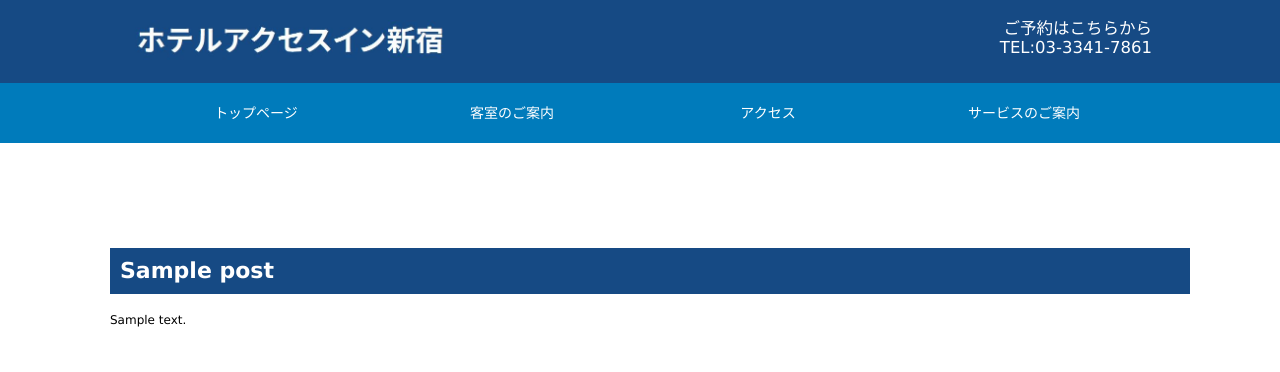
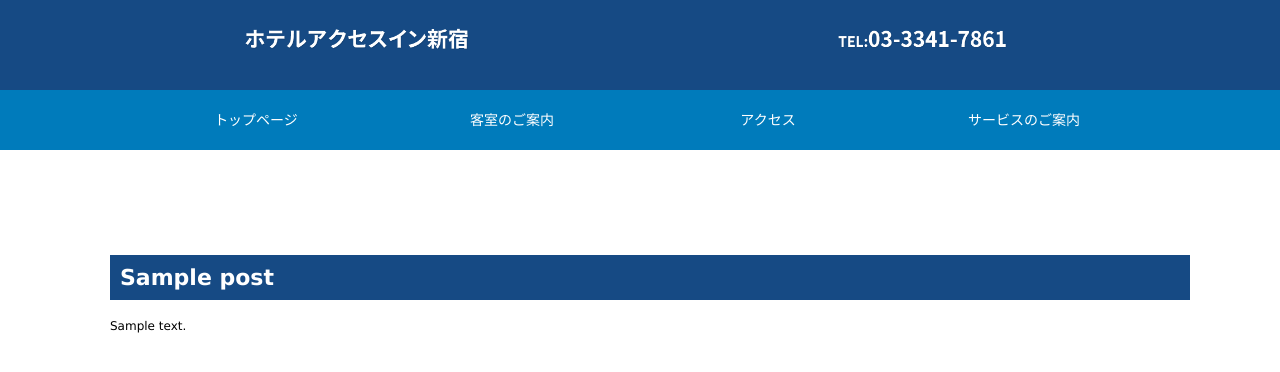
Before and after one commit to aribaba/hotel_web_site, a WordPress theme: template index.php in a window 1280 px wide. Shown: the top 372 px of the page. Run offline with PHP 8.4 and a stand-in for WordPress, Linux system fonts and the light colour scheme; the site name, menu and one post (Sample post) are stand-ins, and other content is empty.

Commit message:
header部分微調整 - 画像に差し替え

```diff
--- a/header.php
+++ b/header.php
@@ -42,12 +42,12 @@ echo ' | ' . sprintf('%sページ',
   <div class="header-contents ClearFix">
     <h1>
       <a class="header__logo header-contents__block" href="<?php echo home_url('/'); ?>">
-          <img src="<?php echo get_template_directory_uri(); ?>\img\hotel_logo.jpg">
+          <img src="<?php echo get_template_directory_uri(); ?>\img\hotel_logo.png">
       </a>
     </h1>
     <div class="header__tel header-contents__block">
-      <p>ご予約はこちらから</p>
-      <p>TEL:03-3341-7861</p>
+
+      <img src="<?php echo get_template_directory_uri(); ?>\img\image_tel.png" alt="">
     </div>
   </div>
 
--- a/sass/_header.scss
+++ b/sass/_header.scss
@@ -9,7 +9,7 @@
 }
 .header-contents{
 	padding: 20px 40px;
-	width: 80%;
+	width: 65%;
 	margin: 0 auto;
 
 }
@@ -35,10 +35,11 @@
 	//@mediaでwidthによって、telを隠す
 }
 
-.header__tel p{
-	text-align: right;
-	font-size: 1.5rem;
+.header__tel img{
+	float: right;
+	width: 80%;
 }
+
 
 .navi {
 	background-color: $Color_theme_2;
--- a/style.css
+++ b/style.css
@@ -399,7 +399,7 @@ p {
 
 .header-contents {
   padding: 20px 40px;
-  width: 80%;
+  width: 65%;
   margin: 0 auto; }
 
 .header-contents__block {
@@ -417,9 +417,9 @@ p {
   float: right;
   width: 40%; }
 
-.header__tel p {
-  text-align: right;
-  font-size: 1.5rem; }
+.header__tel img {
+  float: right;
+  width: 80%; }
 
 .navi {
   background-color: #007bbb;
```
Also changed, not shown: img/hotel_logo.png (added), img/image_tel.png (added), 1 other file.
